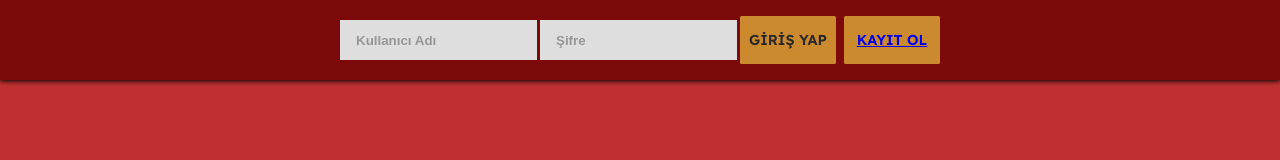
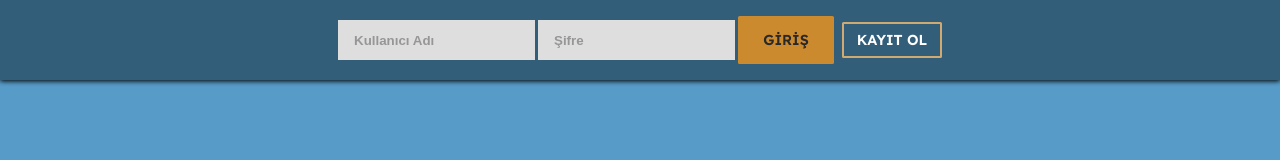
Before and after one commit to bhhyilmaz/Titan-Roleplay, a website: page client_packages/Login/index.html in a window 1280 px wide. Drawn offline with Linux system fonts and the light colour scheme.

Commit message:
login & register has been comleated with their stylized theme.

```diff
--- a/client_packages/Login/index.html
+++ b/client_packages/Login/index.html
@@ -6,23 +6,8 @@
   <link rel="preconnect" href="https://fonts.gstatic.com" crossorigin>
   <link href="https://fonts.googleapis.com/css2?family=Lexend:wght@100..900&display=swap" rel="stylesheet">
 </head>
-<!-- <body style="margin:0px; display: grid; background-color: rgb(191, 49, 49)">
-  <div style="box-shadow: 0 .1rem .3rem 0 rgba(0,0,0,1); display: flex; justify-content: center; background-color: rgb(125, 10, 10); top: 10cap;">
-    <div>
-      <form style="padding: 1rem; display: flex; align-items: center; gap: 0.5rem;">
-        <div id="div1" style="display: flex; border-radius: 0.1rem; width: 12rem; height: 2.5rem;">
-          <input id="myinput" style="font-weight: 600; padding-left: 1rem;" placeholder="Kullanıcı Adı" type="text" id="usernameReg">
-        </div>
-        <div id="div1" style="display: flex; border-radius: 0.1rem; width: 12rem; height: 2.5rem;">
-          <input style="font-weight: 600; padding-left: 1rem;" placeholder="Şifre" type="password" id="passwordReg">
-        </div>
-        <button style="color: rgb(40, 40, 40); border-radius: 0.1rem; width: 6rem; height: 3rem;" type="submit" onclick="sendRegInfo(0);">KAYIT OL</button>
-      </form>
-      <button " type="menu"><a style="color: rgb(40, 40, 40); text-decoration: none;" href="./index.html">GİRİŞ YAP</a></button>
-    </div>
-  </div> -->
 
-<body style="margin:0px; display: grid; background-color: rgb(191, 49, 49)">
+<body style="margin:0px; display: grid; background-color: #579bc8">
   <style>
     * {
       outline: none;
@@ -53,13 +38,28 @@
       height: 3rem;
     }
 
+    #a1 {
+      font-size: 0.9rem;
+      font-family: "Lexend", sans-serif;
+      font-weight: 600;
+      border-radius: 0.1rem;
+      width: 6rem;
+      height: 2rem;
+      display: flex;
+      align-items: center;
+      text-decoration: none;
+      justify-content: center;
+      border: 2px solid #d1aa72;
+      color: rgb(255, 255, 255);
+    }
+
     button:active {
       background-color: #d1aa72;
     }
   </style>
 
   <div
-    style="box-shadow: 0 .1rem .3rem 0 rgba(0,0,0,1); display: flex; justify-content: center; background-color: rgb(125, 10, 10); top: 10cap;">
+    style="box-shadow: 0 .1rem .3rem 0 rgba(0,0,0,1); display: flex; justify-content: center; background-color: #335e7a; top: 10cap;">
     <div>
       <form style="padding: 1rem; display: flex; align-items: center; gap: 0.5rem;">
         <div style="display: flex; border-radius: 0.1rem; width: 12rem; height: 2.5rem;">
@@ -68,8 +68,8 @@
         <div style="display: flex; border-radius: 0.1rem; width: 12rem; height: 2.5rem;">
           <input style="font-weight: 600; padding-left: 1rem;" placeholder="Şifre" type="password" id="password">
         </div>
-        <button type="submit" onclick="sendLoginInfo(0);">GİRİŞ YAP</button>
-        <button><a href="./register.html">KAYIT OL</a></button>
+        <button id="mainButton" type="submit" onclick="sendLoginInfo(0);">GİRİŞ</button>
+        <a id="a1" href="./register.html">KAYIT OL</a>
       </form>
     </div>
   </div>
--- a/client_packages/login.js
+++ b/client_packages/login.js
@@ -1,12 +1,10 @@
 var loginBrowser, loginCam;
 
 mp.events.add('client:loginData', (username, password) => {
-    mp.console.logInfo("alindi: " + username + " " + password)
     mp.events.callRemote("server:loginAccount", username, password);
 });
 
 mp.events.add('client:regData', (usernameReg, passwordReg) => {
-    mp.console.logInfo("alindi: " + usernameReg + passwordReg)
     mp.events.callRemote("server:regAccount", usernameReg, passwordReg);
 });
 
--- a/packages/MyGamemode/App.js
+++ b/packages/MyGamemode/App.js
@@ -19,10 +19,7 @@ mp.events.add('server:loginAccount', async (player, username, password) => {
 
   await User.find({ username: username, password: password })
   .then(user => {
-    if (user[0]) if (username = user[0].username) {
-      info = true;
-      console.log(username + "giris yapti.")
-    }
+    if (user[0]) if (username = user[0].username) info = true;
   });
 
   player.call('client:loginHandler', [info]);
```
Also changed, not shown: client_packages/Login/register.html (+19 -19 lines), 1 other file.
